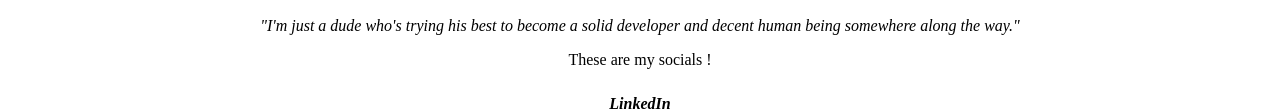
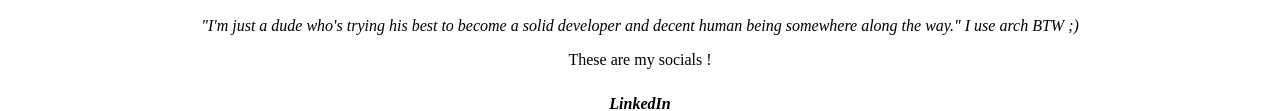
Before and after one commit to NamousNassim/website_NN, a plain HTML site: page index.html in a window 1280 px wide. Shown: the part 429-540 px from the top of the page. Drawn offline with Linux system fonts and the light colour scheme.

Commit message:
arch_btw

```diff
--- a/index.html
+++ b/index.html
@@ -29,6 +29,7 @@
                         </div>
 
                 <i>"I'm just a dude who's trying his best to become a solid developer and decent human being somewhere along the way."</i>
+                <i>I use arch BTW ;) </i>
             </header>
 
 
```
